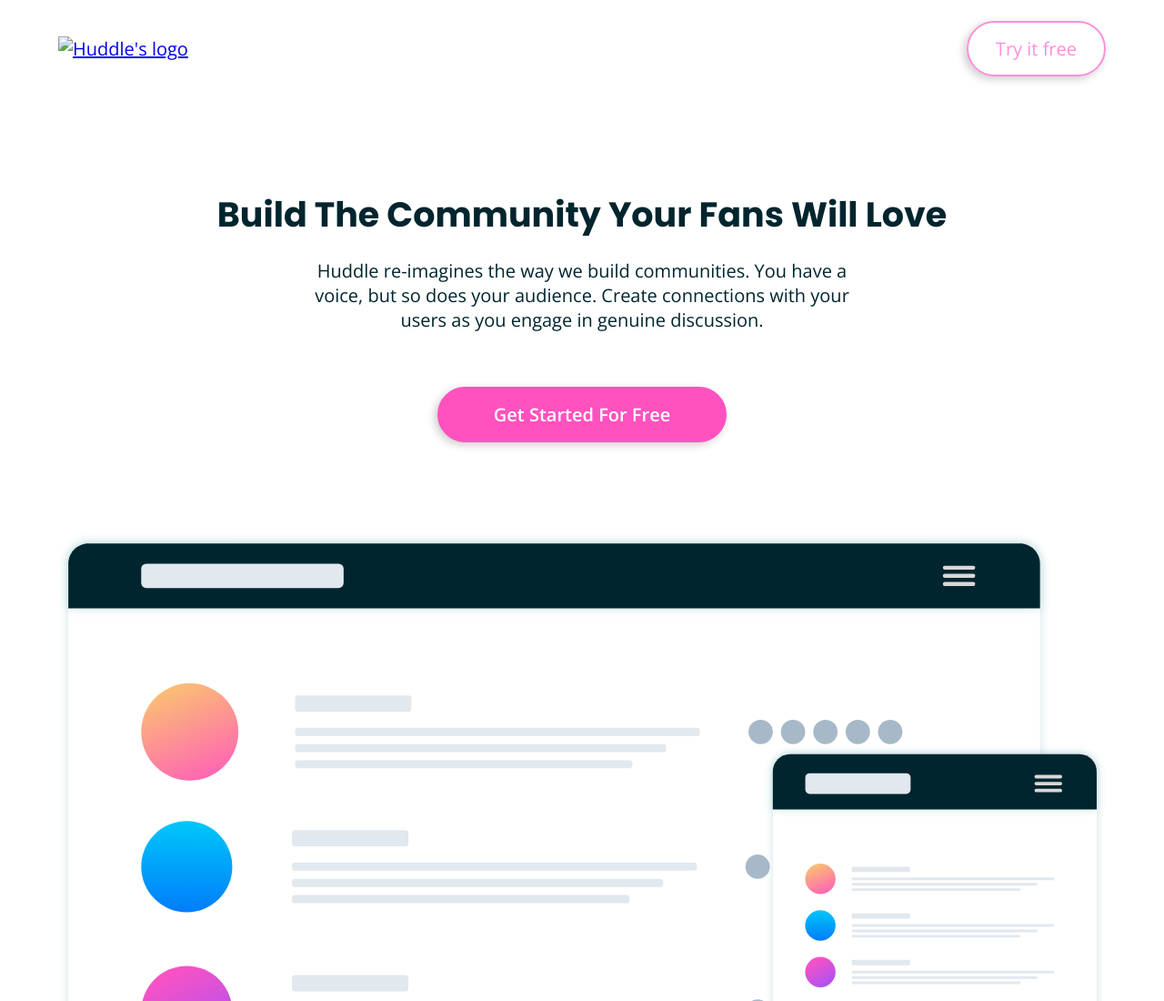
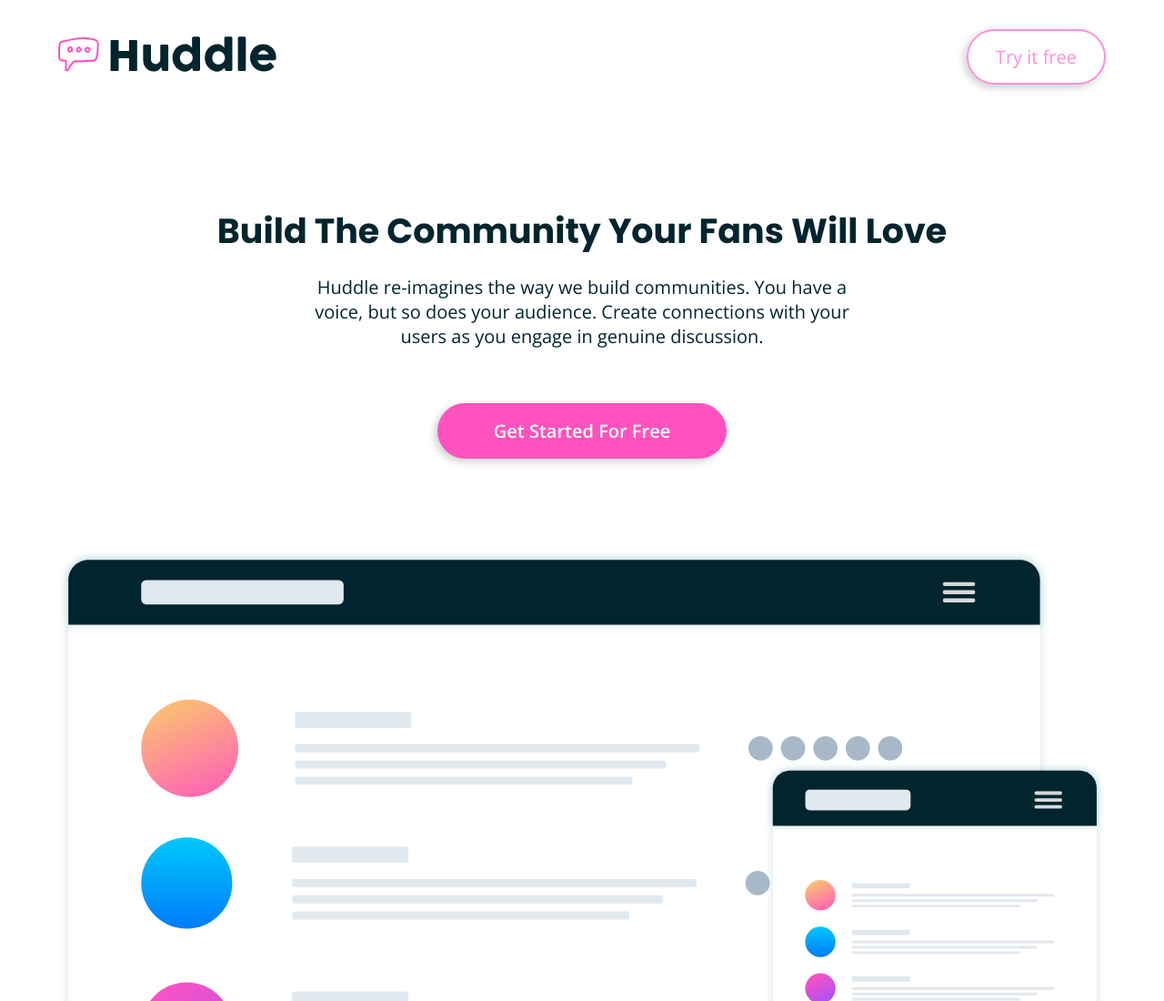
Before and after one commit to AvoscanEmile/huddle-third-page, a plain HTML site: page index.html in a window 1280 px wide. Shown: the top 1100 px of the page at 91% size. Drawn offline with nearby package versions, Linux system fonts and the light colour scheme; the site is published under a folder, as on GitHub Pages, so addresses that start at the root find nothing.

Commit message:
Changed the HTML

```diff
--- a/index.html
+++ b/index.html
@@ -14,7 +14,7 @@
   <header class="h">
     <div class="h-b">
       <a href="#" class="h-lnk1">
-        <img src="/images/logo.svg" alt="Huddle's logo" class="h-img">
+        <img src="./images/logo.svg" alt="Huddle's logo" class="h-img">
       </a>
       <a href="#" class="h-lnk2">Try it free</a>
     </div>
```
